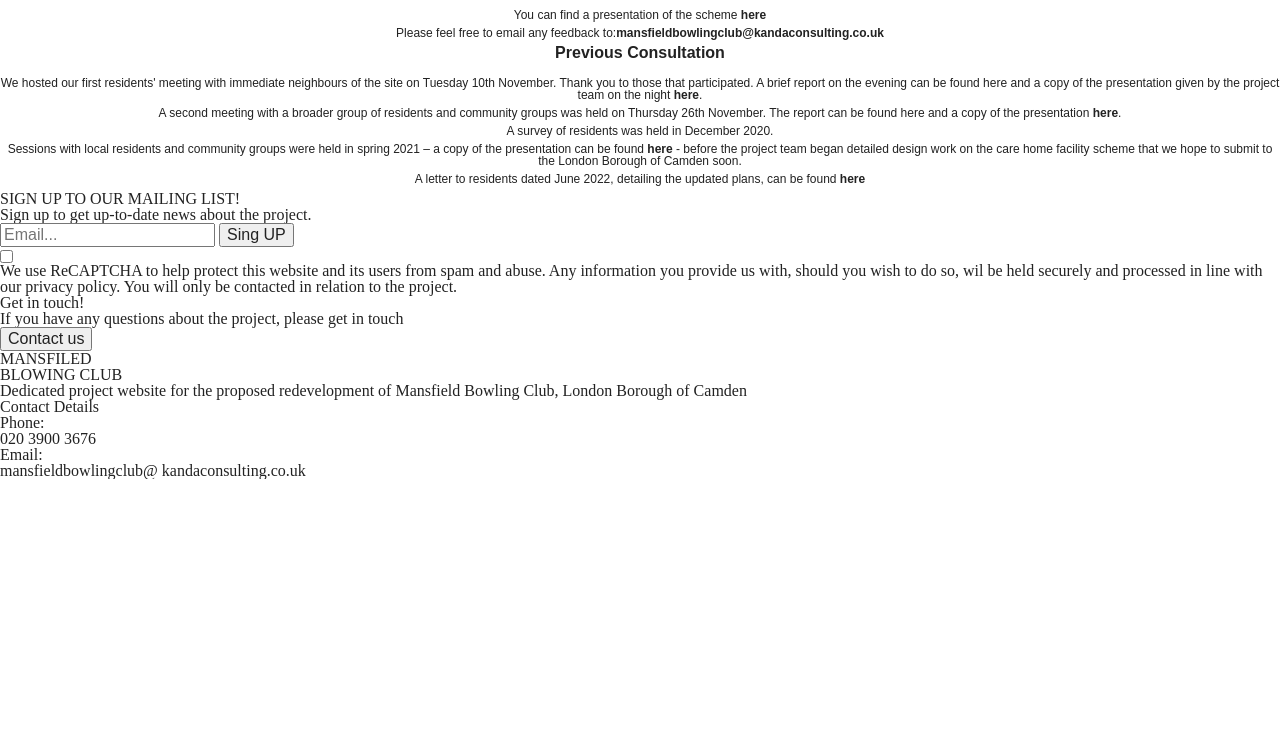
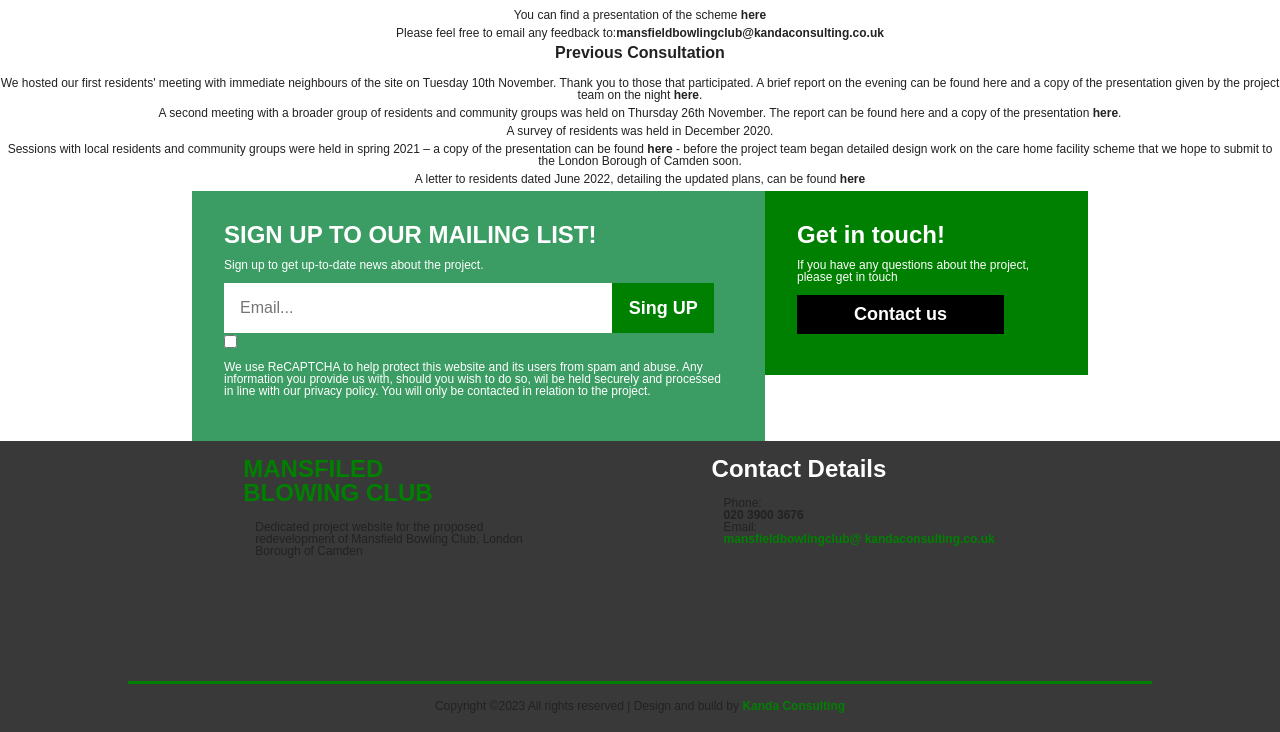
Before and after one commit to AdamJednacz/Projekt-6, a website built with Parcel: page index.html in a window 1280 px wide. Shown: the part 769-1501 px from the top of the page. Before the commit the page ends 1248 px from the top, so only its background shows below. Built offline with nearby package versions, Linux system fonts and the light colour scheme.

Commit message:
projekt 6

```diff
--- a/index.html
+++ b/index.html
@@ -5,11 +5,12 @@
     <title>Mansfiled Blowing Club</title>
     <link rel="stylesheet" href="scss/style.scss">
     <link rel="stylesheet" href="scss/_reset.scss">
-    <meta name="viewport" content="width=device-width, initial-scale=1.0" />
+    <meta name="viewport" content="width=device-width, initial-scale=1.0"/>
 </head>
 <body>
+
+<div class="home_page_banner flex">
     <div class="container">
-    <div class="home_page_banner flex">
         <h1>Mansfiled blowing club</h1>
         <div class="line"></div>
         <h2>Consultation</h2>
@@ -50,43 +51,52 @@
                 Thank you to those that participated. A brief report on the evening can be found here and a copy of the
                 presentation given by the project team on the night <a class="boldertext">here</a>.</p>
             <p>A second meeting with a broader group of residents and community groups was held on Thursday 26th
-                November. The report can be found here and a copy of the presentation <a class="boldertext">here</a>.</p>
+                November. The report can be found here and a copy of the presentation <a class="boldertext">here</a>.
+            </p>
             <p>A survey of residents was held in December 2020.</p>
             <p>Sessions with local residents and community groups were held in spring 2021 – a copy of the presentation
-                can be found <a class="boldertext">here</a> - before the project team began detailed design work on the care home facility scheme
+                can be found <a class="boldertext">here</a> - before the project team began detailed design work on the
+                care home facility scheme
                 that we hope to submit to the London Borough of Camden soon.</p>
-            <p>A letter to residents dated June 2022, detailing the updated plans, can be found <a class="boldertext">here</a></p>
+            <p>A letter to residents dated June 2022, detailing the updated plans, can be found <a class="boldertext">here</a>
+            </p>
         </div>
     </div>
 </main>
-<div class="contact">
+<div class="container">
+    <div class="contact flex">
         <div class="mail_contact">
             <form>
                 <h1>SIGN UP TO OUR MAILING LIST!</h1>
                 <p>Sign up to get up-to-date news about the project.</p>
                 <div class="email_inputs">
                     <label for="email"></label>
-                <input type="email" id="email" placeholder="Email...">
-                <button>Sing UP</button>
+                    <input class="email" type="email" id="email" placeholder="Email...">
+                    <button class="btn1">Sing UP</button>
                 </div>
                 <label for="checkbox"></label>
-            <input type="checkbox" id="checkbox">
+                <input class="checkbox" type="checkbox" id="checkbox">
+                <p>We use ReCAPTCHA to help protect this website and its users from spam and abuse. Any information you
+                    provide
+                    us with, should you wish to do so, wil be held securely and processed in line with our privacy
+                    policy. You
+                    will only be contacted in relation to the project.</p>
             </form>
-        <p>We use ReCAPTCHA to help protect this website and its users from spam and abuse. Any information you provide
-            us with, should you wish to do so, wil be held securely and processed in line with our privacy policy. You
-            will only be contacted in relation to the project.</p>
+
         </div>
         <div class="contact_us">
             <h2>Get in touch!</h2>
             <p>If you have any questions about the project, please get in touch</p>
-        <button>Contact us</button>
+            <button class="btn2">Contact us</button>
+        </div>
     </div>
 </div>
 <footer>
     <div class="container">
+        <div class="footer">
             <div class="leftside">
-            <h2>MANSFILED</h2>
-            <h3>BLOWING CLUB</h3>
+                <h2>MANSFILED<br> BLOWING CLUB</h2>
+
                 <p>Dedicated project website for the proposed redevelopment of Mansfield Bowling Club, London Borough of
                     Camden</p>
             </div>
@@ -99,6 +109,11 @@
                     kandaconsulting.co.uk</p>
             </div>
         </div>
+        <div class="line"></div>
+        <div class="copy">
+            <p>Copyright ©2023 All rights reserved | Design and build by <a class="boldertext">Kanda Consulting</a></p>
+        </div>
+    </div>
 </footer>
 </body>
 </html>
--- a/scss/settings/_mixins.scss
+++ b/scss/settings/_mixins.scss
@@ -1,5 +1,5 @@
 @mixin desktop {
-  @media (min-width: 320px) {
+  @media (min-width: 400px) {
     @content;
   }
 }
--- a/scss/settings/_variables.scss
+++ b/scss/settings/_variables.scss
@@ -12,3 +12,26 @@
 
 
 $content-font-color:green;
+
+$contact-text-color:#FFFFFF;
+$mail-contact-background-color:rgba(11,133,61,0.8);
+$btn1-text-color:#FFFFFF;
+$btn1-background-color:green;
+
+
+
+$contactus-background-color:green;
+$btn2-background-color:#000000;
+$btn2-text-color:#FFFFFF;
+
+
+$footer-background-color:rgba(28,28,29,0.87);
+
+$h2-leftside-text-color:green;
+
+
+$h2-rightside-text-color:#ffffff;
+$p-lastoftype-rightside-text-color:green;
+
+$line-copy-background-color:green;
+$a-copy-text-color:green;
--- a/scss/style.scss
+++ b/scss/style.scss
@@ -5,26 +5,34 @@
   max-width: 200px;
   margin: 0 auto;
   width: 100%;
+  display: flex;
+  align-items: center;
+  justify-content: center;
+  flex-direction: column;
   @include desktop {
     max-width: 1352px;
   }
 }
-.line{
+
+.line {
   content: "";
   width: 4em;
   height: 0.5em;
   background-color: $line-color;
   margin: 1em;
 }
-.flex{
+
+.flex {
   display: flex;
   align-items: center;
   justify-content: center;
   flex-direction: column;
 }
-.boldertext{
+
+.boldertext {
   font-weight: bolder;
 }
+
 .home_page_banner {
   width: auto;
   height: auto;
@@ -36,13 +44,10 @@
   h1 {
     font-size: 48px;
     padding-top: 2em;
-
   }
-
   h2 {
     font-size: 36px;
   }
-
   p {
     padding: 2em;
     font-size: 24px;
@@ -58,24 +63,190 @@
       color: $content-font-color;
       margin-bottom: 1em;
     }
-
     p {
       font-size: 12px;
       margin-bottom: 0.5em;
-
     }
-    h2{
+    h2 {
       font-weight: bolder;
       margin-bottom: 1em;
     }
-    ul{
+    ul {
       font-size: 12px;
       margin-bottom: 1em;
-      li{
+      li {
         margin-bottom: 1em;
-        list-style: inside ;
+        list-style: inside;
+      }
+    }
+  }
+}
+
+.contact {
+  color: $contact-text-color;
+  font-family: $font;
+  @include desktop {
+    flex-direction: row;
+    max-width: 70%;
+    align-items: start;
+  }
+  .mail_contact {
+    background-color: $mail-contact-background-color;
+    padding: 2em;
+    form {
+      h1 {
+        font-size: 24px;
+        font-weight: bolder;
+      }
+      p {
+        font-size: 12px;
+        margin-top: 1em;
+        margin-bottom: 1em;
+      }
+      .email_inputs {
+        display: flex;
+        flex-direction: column;
+        @include desktop {
+          flex-direction: row;
+        }
+        .email {
+          border: none;
+          padding: 1em;
+          @include desktop {
+            width: 70%;
+
+          }
+        }
+        .btn1 {
+          width: 60%;
+          font-size: 18px;
+          color: $btn1-text-color;
+          background-color: $btn1-background-color;
+          border: none;
+          font-weight: bolder;
+          padding: 0.5em;
+          margin-top: 0.5em;
+          margin-bottom: 0.5em;
+          @include desktop {
+            width: 20%;
+            padding: 0.5em;
+            margin: 0;
+          }
+        }
+      }
+    }
+  }
+  .contact_us {
+    background-color: $contactus-background-color;
+    padding: 2em;
+    @include desktop {
+      width: 80%;
+    }
+    h2 {
+      font-size: 24px;
+      font-weight: bolder;
+    }
+    p {
+      font-size: 12px;
+      margin-top: 1em;
+      margin-bottom: 1em;
+    }
+    .btn2 {
+      border: none;
+      background-color: $btn2-background-color;
+      color: $btn2-text-color;
+      padding: 0.5em;
+      width: 80%;
+      font-size: 18px;
+      font-weight: bolder;
+      margin-bottom: 0.5em;
+      text-align: center;
+    }
+  }
+}
+
+footer {
+  background-color: $footer-background-color;
+  .footer {
+    display: flex;
+    flex-direction: column;
+    justify-content: start;
+    align-items: start;
+    height: auto;
+    @include desktop{
+      flex-direction: row;
+      justify-content: space-around;
+      height: 30vh;
+    }
+    .leftside {
+      font-family: $font;
+      display: flex;
+      flex-direction: column;
+      align-items: start;
+      width: 33%;
+      h2 {
+        color: $h2-leftside-text-color;
+        font-size: 24px;
+        padding: 1rem 1rem 1rem 0;
+        text-align: left;
+        font-weight: bolder;
+      }
+      p {
+        font-size: 12px;
+        padding-left: 1em;
+        padding-bottom: 1em;
+        text-align: left;
+      }
+    }
+    .rightside{
+      font-family: $font;
+      width:33% ;
+      @include desktop{
+        padding: 1em;
+      }
+      h2{
+        color:$h2-rightside-text-color;
+        font-size: 24px;
+        padding: 0 1rem 1rem 0;
+        text-align: left;
+        font-weight: bolder;
+      }
+      p{
+        padding-left: 1em;
+        font-size: 12px;
+      }
+      p:nth-last-of-type(3){
+        font-weight: bolder;
+      }
+      p:last-of-type{
+        padding-bottom: 1em;
+        color: $p-lastoftype-rightside-text-color;
+        font-weight: bolder;
       }
     }
 
   }
+  .line{
+    width: 120%;
+    height: 0.2em;
+    margin: 0;
+    @include desktop{
+      width: 80%;
+    }
+  }
+  .copy{
+    font-family: $font;
+    width: auto;
+    height: 1em;
+    display: flex;
+    justify-content: center;
+    text-align: center;
+    padding: 1em;
+    p{
+      font-size: 12px;
+    }
+    a{
+      color: $a-copy-text-color;
+    }
+  }
 }
```
Also changed, not shown: dist/index.html, 2 other files. Lines whose indentation alone changed are shown as unchanged.
